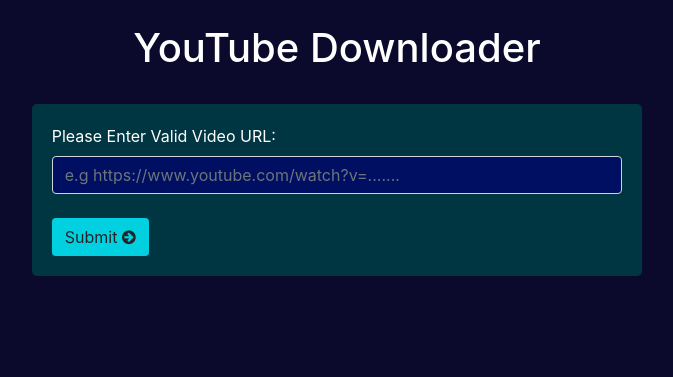
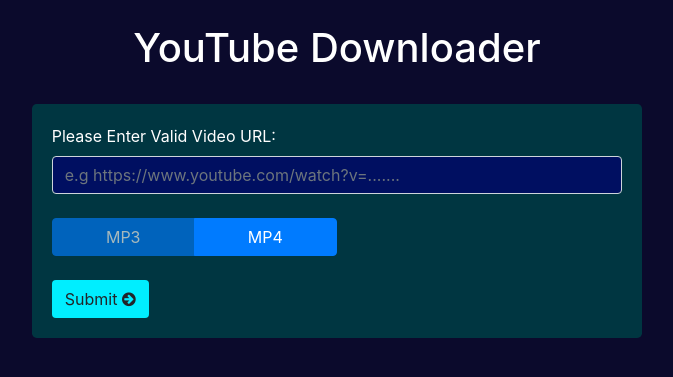
Before and after one commit to VincentAchukwu/YouTube-Downloader, a Flask app: page / in a window 1280 px wide. Shown: the part 58-435 px from the top of the page, without its empty margins (303-976 px from the left). Run offline with Flask 2, Linux system fonts and the light colour scheme; some libraries are stand-ins or nearby versions.

Commit message:
updated mp3/mp4 buttons

```diff
--- a/templates/base.html
+++ b/templates/base.html
@@ -63,9 +63,18 @@
     <script src="https://code.jquery.com/jquery-3.5.1.slim.min.js"
         integrity="sha384-DfXdz2htPH0lsSSs5nCTpuj/zy4C+OGpamoFVy38MVBnE+IbbVYUew+OrCXaRkfj"
         crossorigin="anonymous"></script>
+    <script src="https://cdn.jsdelivr.net/npm/popper.js@1.16.1/dist/umd/popper.min.js"
+        integrity="sha384-9/reFTGAW83EW2RDu2S0VKaIzap3H66lZH81PoYlFhbGU+6BZp6G7niu735Sk7lN"
+        crossorigin="anonymous"></script>
     <script src="https://cdn.jsdelivr.net/npm/bootstrap@4.5.3/dist/js/bootstrap.bundle.min.js"
         integrity="sha384-ho+j7jyWK8fNQe+A12Hb8AhRq26LrZ/JpcUGGOn+Y7RsweNrtN/tE3MoK7ZeZDyx"
         crossorigin="anonymous"></script>
+    <!-- tooltip used to display message for mp3 feature coming soon -->
+    <script>
+        $(document).ready(function(){
+            $('button').tooltip();
+        })
+    </script>
 
 </body>
 
--- a/templates/index.html
+++ b/templates/index.html
@@ -22,7 +22,19 @@
         <small class="form-text" style="color: red;">{{ msg }}</small>
         {% endif %}
         <br>
-        <button class="btn" style="background-color: rgb(0, 208, 223);" type="submit">Submit
+
+        <div class="btn-group btn-group-toggle btn-block" data-toggle="buttons" style="width: 50%;">
+            <!-- once ready, change "button" to "label" and remove tooltip -->
+            <button class="btn btn-primary disabled mouseBlock" data-toggle="tooltip" data-placement="top" title="(COMING SOON)">
+                <input type="radio" name="options" value="mp3" id="option1" checked> MP3
+            </button>
+            <label class="btn btn-primary">
+                <input type="radio" name="options" value="mp4" id="option2"> MP4
+            </label>
+        </div>
+        <br>
+        <br>
+        <button class="btn" style="background-color: rgb(0, 238, 255);" type="submit">Submit
             <i class="fa fa-arrow-circle-right" aria-hidden="true"></i>
         </button>
     </div>
```
